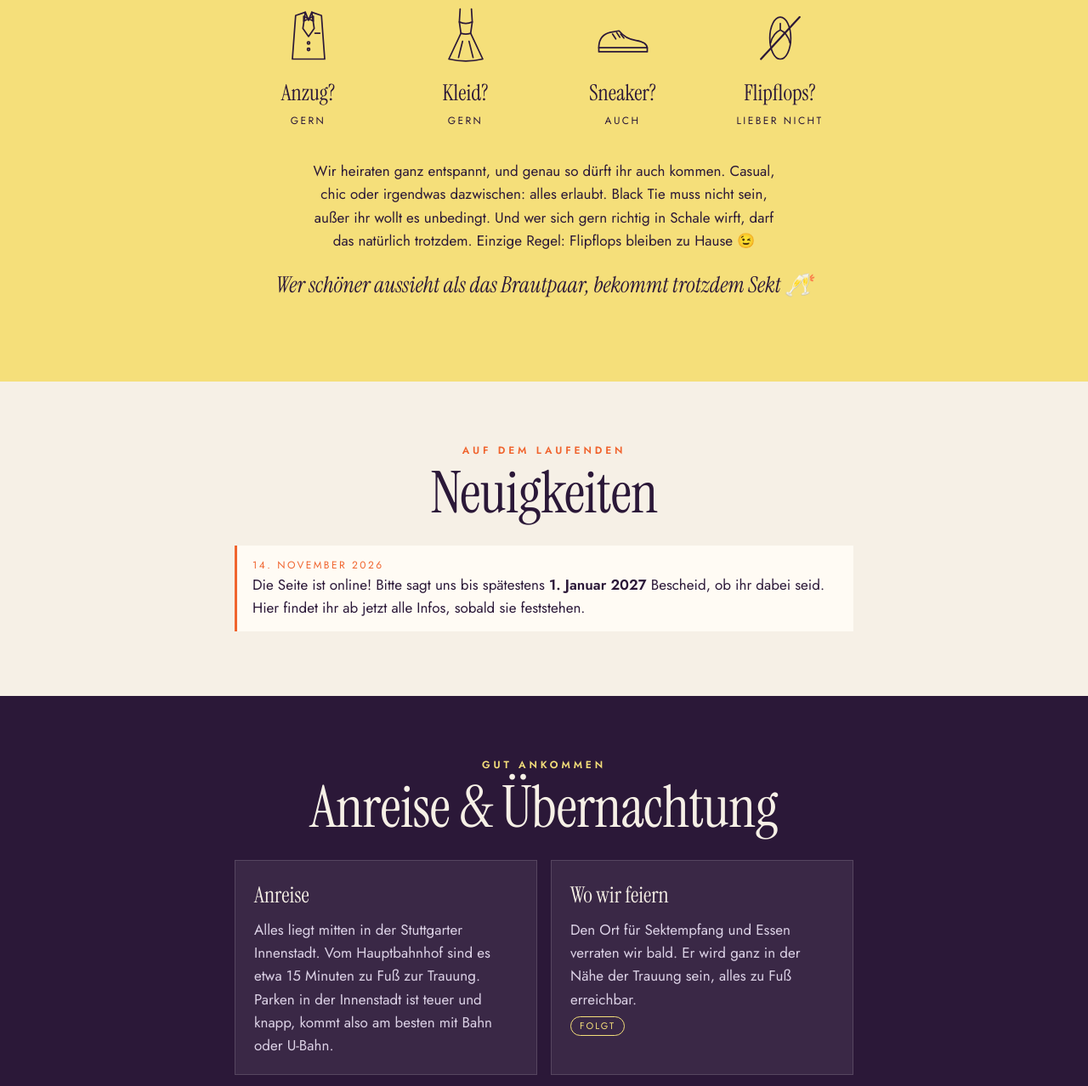
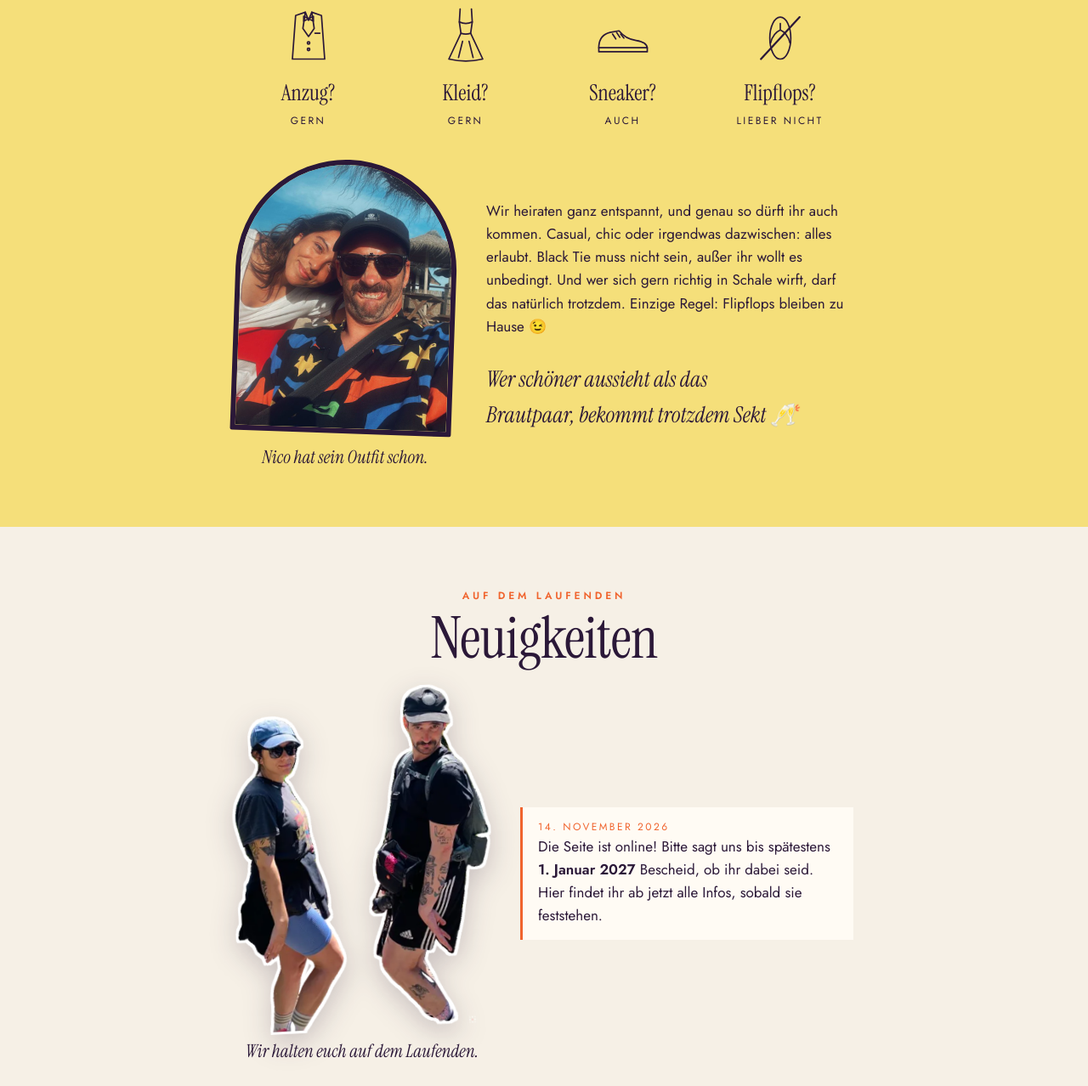
Before and after one commit to KyraCK/kyra-nico-hochzeit, a plain HTML site: page index.html in a window 1280 px wide. Shown: the part 2052-3330 px from the top of the page at 85% size. Drawn offline with nearby package versions, Linux system fonts and the light colour scheme.

Commit message:
Fotos als Sticker auf der Seite verteilt
Co-Authored-By: Claude Opus 5.5 <noreply@anthropic.com>
Claude-Session: https://claude.ai/code/session_01GJEixkSp8KMf3uuG1Esc7E

```diff
--- a/index.html
+++ b/index.html
@@ -337,6 +337,27 @@
   .legend span { display: inline-flex; align-items: center; gap: 6px; }
   .legend i { width: 12px; height: 12px; border-radius: 50%; display: inline-block; }
   @media (max-width: 700px) { .hotels { grid-template-columns: 1fr; } #map { height: 320px; } }
+
+  /* Fotos */
+  .sticker { filter: drop-shadow(3px 0 0 #fff) drop-shadow(-3px 0 0 #fff) drop-shadow(0 3px 0 #fff) drop-shadow(0 -3px 0 #fff) drop-shadow(0 10px 16px rgba(43,24,56,.22)); }
+  .tilt-l { transform: rotate(-3deg); }
+  .split { display: grid; grid-template-columns: 300px 1fr; gap: 36px; align-items: center; }
+  .split-img { margin: 0; text-align: center; }
+  .split-img img { width: 100%; }
+  .split-img figcaption { font-family: var(--serif); font-style: italic; font-size: 21px; margin-top: 12px; color: var(--ink); }
+  .split-dress { grid-template-columns: 260px 1fr; margin-top: 8px; }
+  .split-dress .intro { text-align: left; margin-left: 0; }
+  .split-dress .wink { text-align: left; margin: 0; }
+  .arch-photo { border-radius: 999px 999px 16px 16px; border: 6px solid var(--ink); transform: rotate(2deg); }
+  .ring-photo { width: 220px; margin: -150px auto 18px; transform: rotate(4deg); position: relative; }
+  .band-zusage { padding-top: 120px; }
+  .band-anreise { padding-bottom: 130px; }
+  @media (max-width: 700px) {
+    .split, .split-dress { grid-template-columns: 1fr; gap: 20px; }
+    .split-img img { max-width: 260px; margin: 0 auto; }
+    .split-dress .intro, .split-dress .wink { text-align: center; margin-left: auto; margin-right: auto; }
+    .ring-photo { width: 180px; margin-top: -110px; }
+  }
 </style>
 </head>
 <body>
@@ -489,13 +510,26 @@
         <span class="p-label">Lieber nicht</span>
       </li>
     </ul>
+    <div class="split split-dress">
+    <figure class="split-img">
+      <img class="arch-photo" src="img/beach.jpg" alt="Kyra und Nico am Strand, Nico im bunten Hemd" width="640" height="800">
+      <figcaption>Nico hat sein Outfit schon.</figcaption>
+    </figure>
+    <div>
     <p class="intro">Wir heiraten ganz entspannt, und genau so dürft ihr auch kommen. Casual, chic oder irgendwas dazwischen: alles erlaubt. Black Tie muss nicht sein, außer ihr wollt es unbedingt. Und wer sich gern richtig in Schale wirft, darf das natürlich trotzdem. Einzige Regel: Flipflops bleiben zu Hause 😉</p>
     <p class="intro wink">Wer schöner aussieht als das Brautpaar, bekommt trotzdem Sekt 🥂</p>
+    </div>
+    </div>
   </div></section>
 
   <section id="news" class="band band-news"><div class="wrap">
     <span class="eyebrow">Auf dem Laufenden</span>
     <h2>Neuigkeiten</h2>
+    <div class="split">
+    <figure class="split-img">
+      <img class="sticker tilt-l" src="img/hike.webp" alt="Kyra und Nico beim Wandern auf einer Holzbrücke" width="485" height="640">
+      <figcaption>Wir halten euch auf dem Laufenden.</figcaption>
+    </figure>
     <!-- Neue Einträge einfach oben einfügen -->
     <ul class="news">
       <li>
@@ -503,6 +537,7 @@
         Die Seite ist online! Bitte sagt uns bis spätestens <strong>1. Januar 2027</strong> Bescheid, ob ihr dabei seid. Hier findet ihr ab jetzt alle Infos, sobald sie feststehen.
       </li>
     </ul>
+    </div>
   </div></section>
 
   <section id="anreise" class="band band-anreise"><div class="wrap">
@@ -557,6 +592,7 @@
   </div></section>
 
   <section id="zusage" class="band band-zusage"><div class="wrap">
+    <img class="sticker ring-photo" src="img/ring.webp" alt="Kyra und Nico, Kyra zeigt ihren Verlobungsring" width="496" height="640">
     <span class="eyebrow">Bis 1. Januar 2027</span>
     <h2>Seid ihr dabei?</h2>
     <p class="intro">Tragt euch bitte hier ein, gern alle aus eurem Haushalt in einer Antwort. Wenn das Formular nicht klappt, schreibt uns einfach direkt.</p>
```
Also changed, not shown: img/beach.jpg (added), img/hike.webp (added), img/ring.webp (added).
